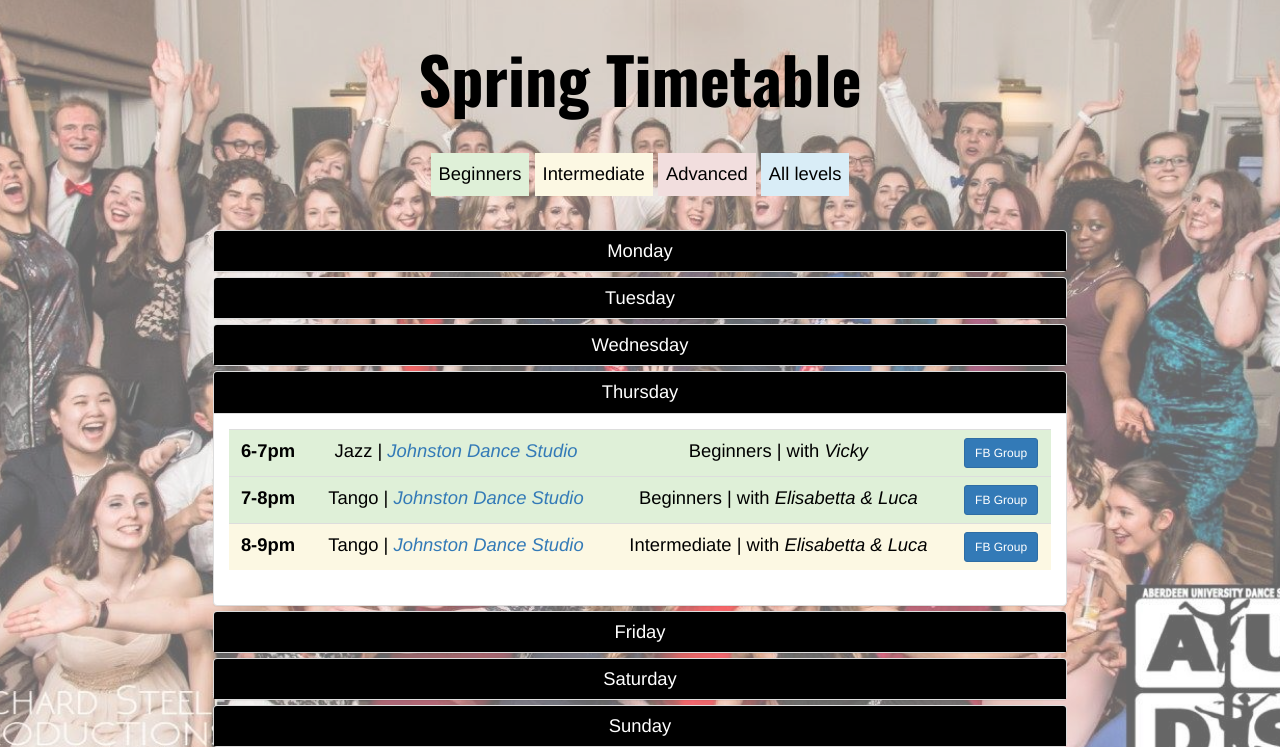
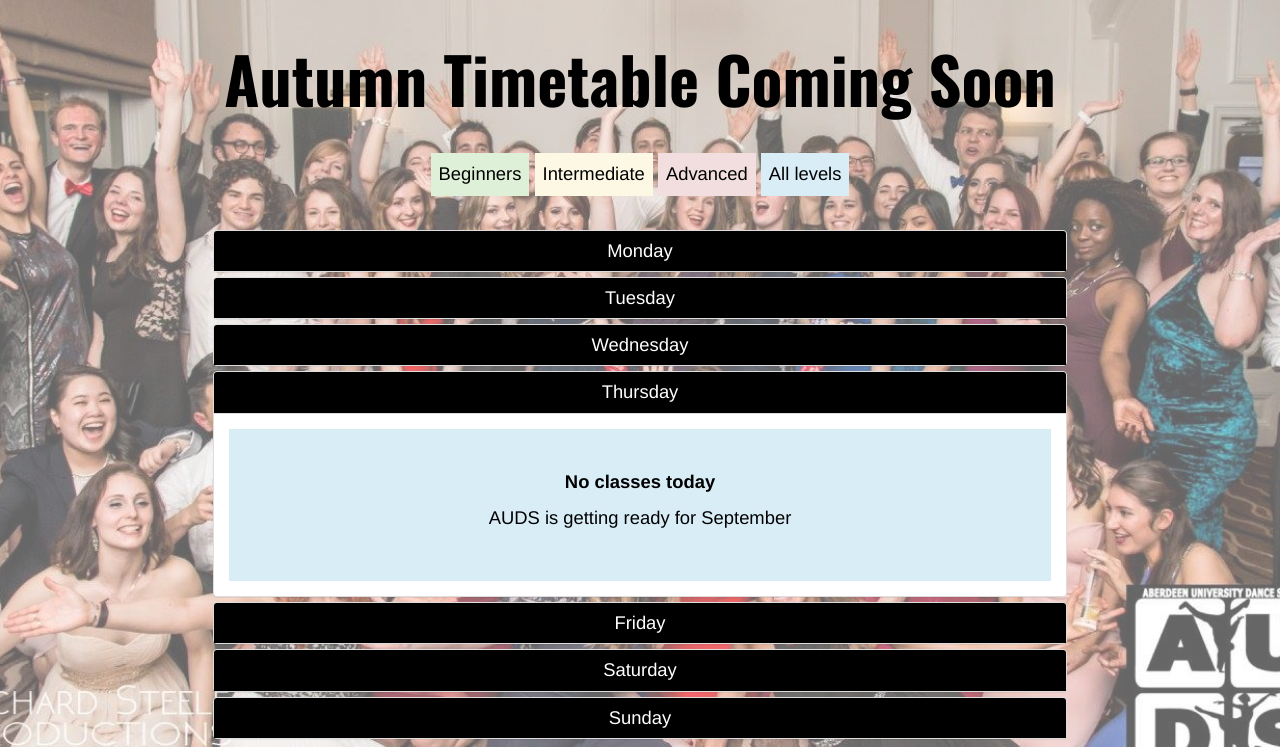
Before and after one commit to Octubrus/AUDS, a plain HTML site: page Timetable.html in a window 1280 px wide. Shown: the part 53-800 px from the top of the page. Drawn offline with nearby package versions, Linux system fonts and the light colour scheme.

Commit message:
getting ready for autumn

```diff
--- a/Timetable.html
+++ b/Timetable.html
@@ -71,7 +71,7 @@
   </nav>
   <div id="timetable">
   </div>
-  <h1 class="oswald">Spring Timetable</h1>
+  <h1 class="oswald">Autumn Timetable Coming Soon</h1>
   <div class="levelGuide">
     <p class="bg-success color">Beginners</p>
     <p class="bg-warning color">Intermediate</p>
@@ -88,8 +88,14 @@
       </div>
       <div id="Monday" class="panel-collapse collapse" role="tabpanel" aria-labelledby="MondayClasses">
         <div class="panel-body">
+          <div class="bg-info noClass">
+            <p class="bg-info"><strong>No classes today</strong></p>
+            <p class="bg-info">AUDS is getting ready for September</p>
+          </div>
+          <!--
           <table class="table timetable">
             <tbody>
+
               <tr class="success">
                 <td><strong>5-6pm</strong></td>
                 <td>Streetdance | <a href="https://www.google.co.uk/maps/place/Aberdeen+University+Students'+Association/@57.1623715,-2.1056661,16z/data=!4m5!3m4!1s0x48840e0581b26aed:0x991b7a31537dec6d!8m2!3d57.1626869!4d-2.1030641?hl=en" target="_blank"><em>Johnston Dance Studio</em></a></td>
@@ -108,16 +114,17 @@
                 <td class="hidden-xs">All levels | with <em>Johanna</em></td>
                 <td><a class="btn btn-primary btn-sm" href="https://www.facebook.com/groups/215109978694685/?fref=ts" role="button" target="_blank">FB Group</a></td>
               </tr>
-              <!--
+
               <tr class="info">
                 <td><strong>8-9pm</strong></td>
                 <td>Lifts | <a href="https://www.google.co.uk/maps/place/Aberdeen+University+Students'+Association/@57.1623715,-2.1056661,16z/data=!4m5!3m4!1s0x48840e0581b26aed:0x991b7a31537dec6d!8m2!3d57.1626869!4d-2.1030641?hl=en" target="_blank"><em>Johnston Dance Studio</em></a></td>
                 <td class="hidden-xs">All levels | with <em>Aneta & Pawel</em></td>
                 <td><a class="btn btn-primary btn-sm" href="https://www.facebook.com/groups/191615924593641/" role="button" target="_blank">FB Group</a></td>
               </tr>
-              -->
+
             </tbody>
           </table>
+          -->
         </div>
       </div>
     </div>
@@ -129,8 +136,14 @@
       </div>
       <div id="Tuesday" class="panel-collapse collapse" role="tabpanel" aria-labelledby="TuesdayClasses">
         <div class="panel-body">
+          <div class="bg-info noClass">
+            <p class="bg-info"><strong>No classes today</strong></p>
+            <p class="bg-info">AUDS is getting ready for September</p>
+          </div>
+          <!--
           <table class="table timetable">
             <tbody>
+
               <tr class="info">
                 <td><strong>7-8pm</strong></td>
                 <td>Tap | <a href="https://www.google.co.uk/maps/place/MacRobert+Building,+Aberdeen+AB24/@57.1662403,-2.100484,17z/data=!3m1!4b1!4m5!3m4!1s0x48840e0ef1cdf9e1:0x2d5f64fdb009b49c!8m2!3d57.1662744!4d-2.0982479?hl=en" target="_blank"><em>MacRobert 614</em></a></td>
@@ -149,7 +162,7 @@
                 <td class="hidden-xs">All levels | with <em>Peter & Arianna</em></td>
                 <td><a class="btn btn-primary btn-sm" href="https://www.facebook.com/groups/1071586212937322/?fref=ts" role="button" target="_blank">FB Group</a></td>
               </tr>
-              <!--
+
               <tr class="info">
                 <td><strong>5-6pm</strong></td>
                 <td>Dancehall | <a href="https://www.google.co.uk/maps/place/Aberdeen+University+Students'+Association/@57.1623715,-2.1056661,16z/data=!4m5!3m4!1s0x48840e0581b26aed:0x991b7a31537dec6d!8m2!3d57.1626869!4d-2.1030641?hl=en" target="_blank"><em>Johnston Dance Studio</em></a></td>
@@ -204,9 +217,10 @@
                 <td class="hidden-xs">Intermediate | with <em>Ruth, Ceri, Ailsa & Katya</em></td>
                 <td><a class="btn btn-primary btn-sm" href="https://www.facebook.com/groups/646092478799573/?fref=ts" role="button" target="_blank">FB Group</a></td>
               </tr>
-              -->
+
             </tbody>
           </table>
+          -->
         </div>
       </div>
     </div>
@@ -220,7 +234,7 @@
         <div class="panel-body">
           <div class="bg-info noClass">
             <p class="bg-info"><strong>No classes today</strong></p>
-            <p class="bg-info">Use this day for non-dancing activities such as studying or spending time with friends who don't dance.</p>
+            <p class="bg-info">AUDS is getting ready for September</p>
           </div>
           <!--
           <table class="table timetable">
@@ -257,16 +271,21 @@
       </div>
       <div id="Thursday" class="panel-collapse collapse" role="tabpanel" aria-labelledby="ThursdayClasses">
         <div class="panel-body">
+          <div class="bg-info noClass">
+            <p class="bg-info"><strong>No classes today</strong></p>
+            <p class="bg-info">AUDS is getting ready for September</p>
+          </div>
+          <!--
           <table class="table timetable">
             <tbody>
-              <!--
+
               <tr class="warning">
                 <td><strong>4-5pm</strong></td>
                 <td>Ballet | <a href="https://www.google.co.uk/maps/place/Aberdeen+University+Students'+Association/@57.1623715,-2.1056661,16z/data=!4m5!3m4!1s0x48840e0581b26aed:0x991b7a31537dec6d!8m2!3d57.1626869!4d-2.1030641?hl=en" target="_blank"><em>Johnston Hall</em></a></td>
                 <td class="hidden-xs">Intermediate | with <em>Hanna</em></td>
                 <td><a class="btn btn-primary btn-sm" href="https://www.facebook.com/groups/506484736047907/?fref=ts" role="button" target="_blank">FB Group</a></td>
               </tr>
-              -->
+
               <tr class="success">
                 <td><strong>6-7pm</strong></td>
                 <td>Jazz | <a href="https://www.google.co.uk/maps/place/Aberdeen+University+Students'+Association/@57.1623715,-2.1056661,16z/data=!4m5!3m4!1s0x48840e0581b26aed:0x991b7a31537dec6d!8m2!3d57.1626869!4d-2.1030641?hl=en" target="_blank"><em>Johnston Dance Studio</em></a></td>
@@ -287,9 +306,11 @@
               </tr>
             </tbody>
           </table>
+            -->
         </div>
       </div>
     </div>
+
 
     <div class="panel panel-default">
       <div class="panel-heading" role="tab" id="headerFriday" role="button" data-toggle="collapse" data-parent="#accordion" href="#Friday" aria-expanded="true" aria-controls="Friday">
@@ -299,8 +320,14 @@
       </div>
       <div id="Friday" class="panel-collapse collapse" role="tabpanel" aria-labelledby="FridayClasses">
         <div class="panel-body">
+          <div class="bg-info noClass">
+            <p class="bg-info"><strong>No classes today</strong></p>
+            <p class="bg-info">AUDS is getting ready for September</p>
+          </div>
+          <!--
           <table class="table timetable">
             <tbody>
+
               <tr class="info">
                 <td><strong>5-6pm</strong></td>
                 <td>Raggaeton | <a href="https://www.google.co.uk/maps/place/MacRobert+Building,+Aberdeen+AB24/@57.1662403,-2.100484,17z/data=!3m1!4b1!4m5!3m4!1s0x48840e0ef1cdf9e1:0x2d5f64fdb009b49c!8m2!3d57.1662744!4d-2.0982479?hl=en" target="_blank"><em>MacRobert 614</em></a></td>
@@ -319,14 +346,14 @@
                 <td class="hidden-xs">All levels | with <em>Gosia</em></td>
                 <td><a class="btn btn-primary btn-sm" href="https://www.facebook.com/groups/189812231430068/?hc_location=ufi" role="button" target="_blank">FB Group</a></td>
               </tr>
-              <!--
+
               <tr class="warning">
                 <td><strong>8-9pm</strong></td>
                 <td>Commercial | <a href="https://www.google.co.uk/maps/place/MacRobert+Building,+Aberdeen+AB24/@57.1662403,-2.100484,17z/data=!3m1!4b1!4m5!3m4!1s0x48840e0ef1cdf9e1:0x2d5f64fdb009b49c!8m2!3d57.1662744!4d-2.0982479?hl=en" target="_blank"><em>MacRobert 614</em></a></td>
                 <td class="hidden-xs">Intermediate | with <em>Olivia</em></td>
                 <td><a class="btn btn-primary btn-sm" href="https://www.facebook.com/groups/350702518432146/?fref=ts" role="button" target="_blank">FB Group</a></td>
               </tr>
-              -->
+
               <tr class="info">
                 <td><strong>7-9pm</strong></td>
                 <td>Capoeira | <a href="https://www.google.co.uk/maps/place/Aberdeen+University+Students'+Association/@57.1623715,-2.1056661,16z/data=!4m5!3m4!1s0x48840e0581b26aed:0x991b7a31537dec6d!8m2!3d57.1626869!4d-2.1030641?hl=en" target="_blank"><em>Johnston Dance Studio</em></a></td>
@@ -351,7 +378,7 @@
                 <td class="hidden-xs">All levels | with <em>DJ Audrey</em></td>
                 <td><a class="btn btn-primary btn-sm" href="https://www.facebook.com/groups/971889362883771/?fref=ts" role="button" target="_blank">FB Group</a></td>
               </tr>
-              <!--
+
               <tr class="warning">
                 <td><strong>5-6:30pm</strong></td>
                 <td>Modern Contemporary | <a href="https://www.google.co.uk/maps/place/Aberdeen+University+Students'+Association/@57.1623715,-2.1056661,16z/data=!4m5!3m4!1s0x48840e0581b26aed:0x991b7a31537dec6d!8m2!3d57.1626869!4d-2.1030641?hl=en" target="_blank"><em>Johnston Hall</em></a></td>
@@ -370,9 +397,10 @@
                 <td class="hidden-xs">Intermediate | with <em>Rhianna</em></td>
                 <td><a class="btn btn-primary btn-sm" href="https://www.facebook.com/groups/1476775172625755/?fref=ts" role="button" target="_blank">FB Group</a></td>
               </tr>
-              -->
+
             </tbody>
           </table>
+          -->
         </div>
       </div>
     </div>
@@ -386,7 +414,7 @@
         <div class="panel-body">
           <div class="bg-info noClass">
             <p class="bg-info"><strong>No classes today</strong></p>
-            <p class="bg-info">Use this day for non-dancing activities such as studying or spending time with friends who don't dance.</p>
+            <p class="bg-info">AUDS is getting ready for September</p>
           </div>
           <!--
           <table class="table timetable">
@@ -426,7 +454,7 @@
         <div class="panel-body">
           <div class="bg-info noClass">
             <p class="bg-info"><strong>No classes today</strong></p>
-            <p class="bg-info">Use this day for non-dancing activities such as studying or spending time with friends who don't dance.</p>
+            <p class="bg-info">AUDS is getting ready for September</p>
           </div>
         </div>
       </div>
```
